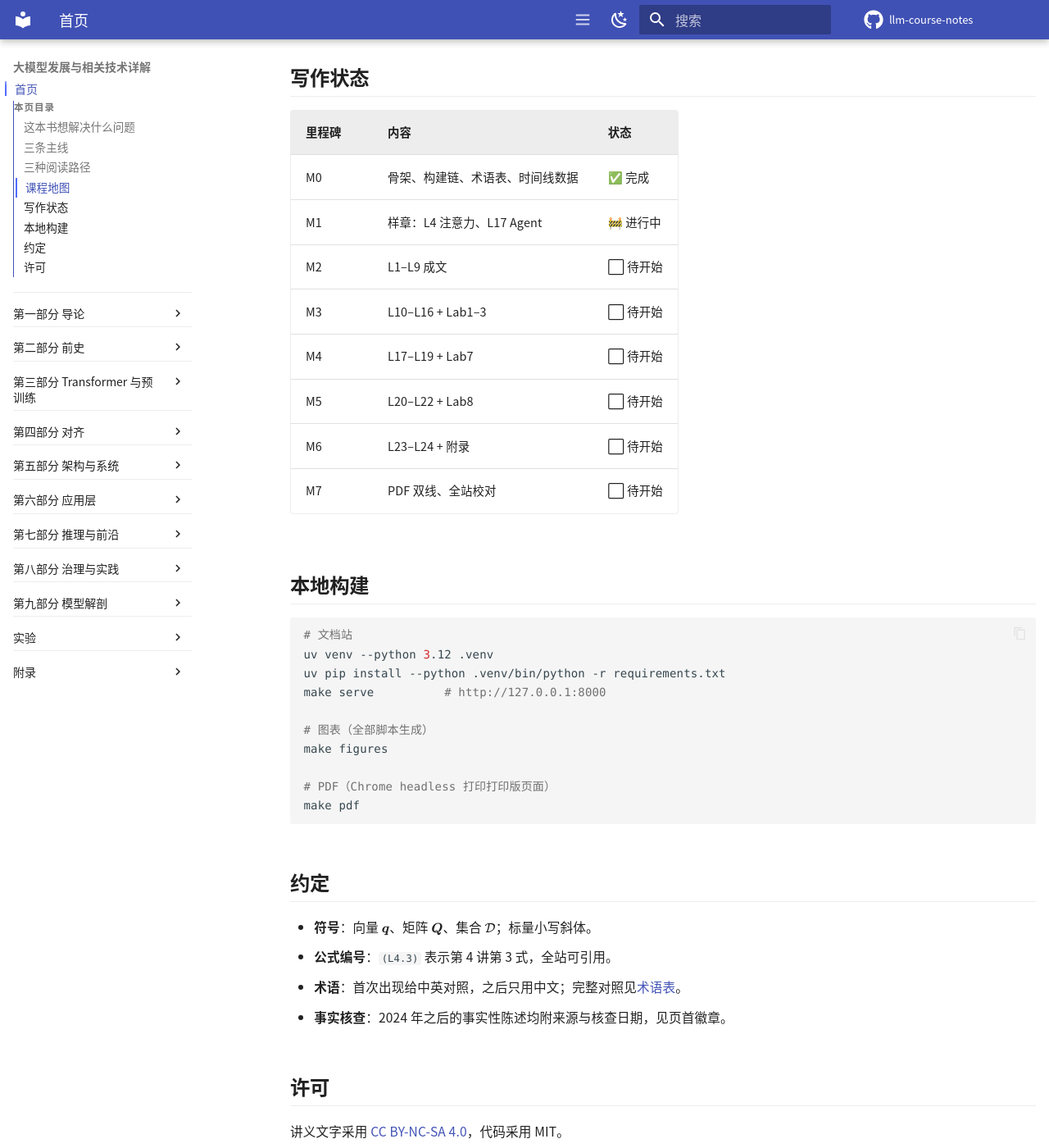
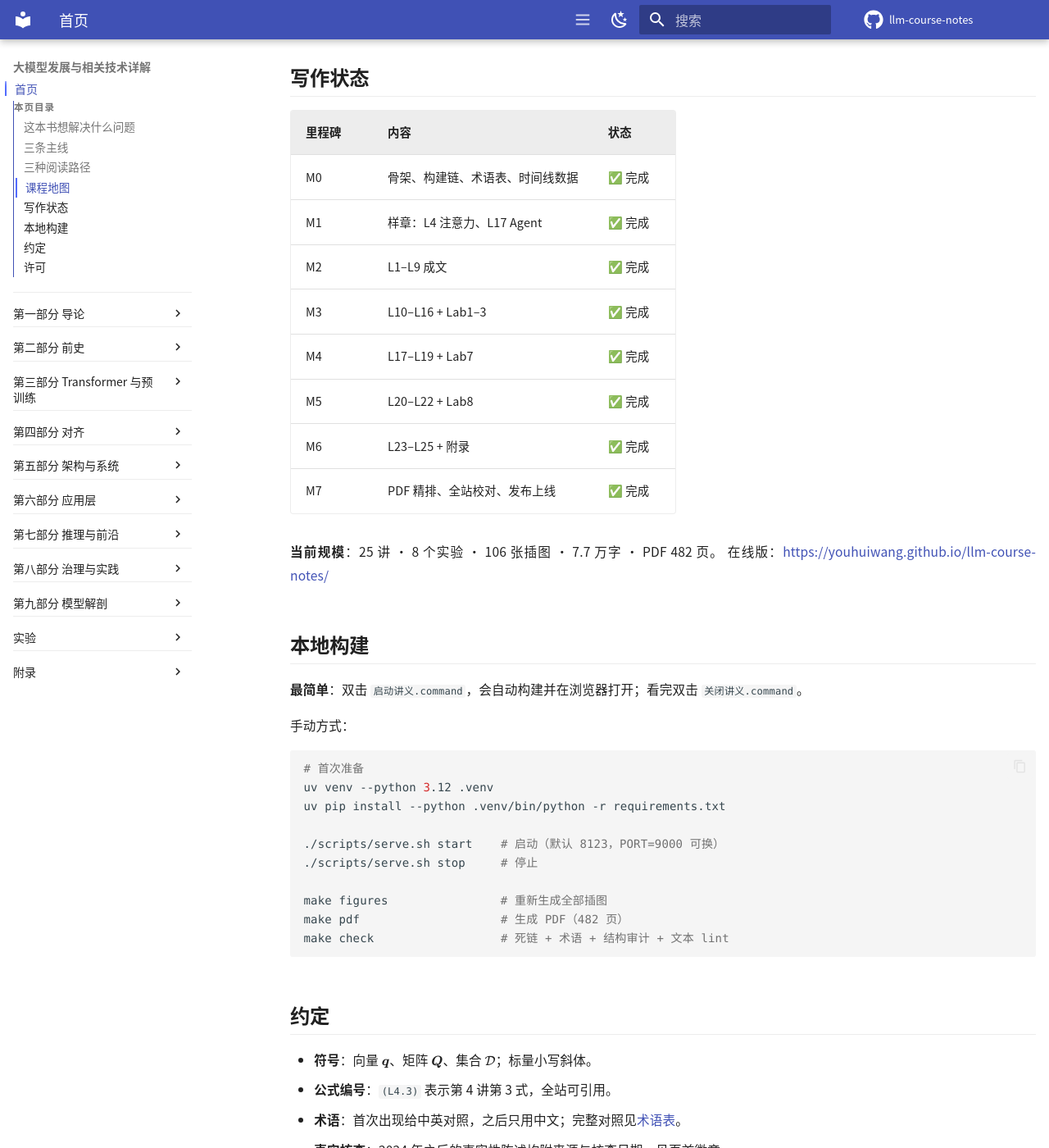
Before and after one commit to YouhuiWang/llm-course-notes, an MkDocs documentation site: the page built from docs/index.md, in a window 1280 px wide and 1400 px high, scrolled down 2420 px. Shown: the whole window at 82% size. Built offline with MkDocs 1.6.1 and Material for MkDocs 9.7.7, drawn with Linux system fonts in a browser that asks for light colours; nearby versions of some CDN libraries; library files that are not in the unit come from our copies; comment, search, counter and statistics services are not loaded.

````diff
--- a/docs/index.md
+++ b/docs/index.md
@@ -2,7 +2,7 @@
 
 <div class="grid cards" markdown>
 
--   **📖 24 讲系统讲义**
+-   **📖 25 讲系统讲义**
 
     ---
 
@@ -101,27 +101,34 @@
 | 里程碑 | 内容 | 状态 |
 |---|---|---|
 | M0 | 骨架、构建链、术语表、时间线数据 | ✅ 完成 |
-| M1 | 样章：L4 注意力、L17 Agent | 🚧 进行中 |
-| M2 | L1–L9 成文 | ⬜ 待开始 |
-| M3 | L10–L16 + Lab1–3 | ⬜ 待开始 |
-| M4 | L17–L19 + Lab7 | ⬜ 待开始 |
-| M5 | L20–L22 + Lab8 | ⬜ 待开始 |
-| M6 | L23–L24 + 附录 | ⬜ 待开始 |
-| M7 | PDF 双线、全站校对 | ⬜ 待开始 |
+| M1 | 样章：L4 注意力、L17 Agent | ✅ 完成 |
+| M2 | L1–L9 成文 | ✅ 完成 |
+| M3 | L10–L16 + Lab1–3 | ✅ 完成 |
+| M4 | L17–L19 + Lab7 | ✅ 完成 |
+| M5 | L20–L22 + Lab8 | ✅ 完成 |
+| M6 | L23–L25 + 附录 | ✅ 完成 |
+| M7 | PDF 精排、全站校对、发布上线 | ✅ 完成 |
+
+**当前规模**：25 讲 · 8 个实验 · 106 张插图 · 7.7 万字 · PDF 482 页。
+在线版：<https://youhuiwang.github.io/llm-course-notes/>
 
 ## 本地构建
 
+**最简单**：双击 `启动讲义.command`，会自动构建并在浏览器打开；看完双击 `关闭讲义.command`。
+
+手动方式：
+
 ```bash
-# 文档站
+# 首次准备
 uv venv --python 3.12 .venv
 uv pip install --python .venv/bin/python -r requirements.txt
-make serve          # http://127.0.0.1:8000
 
-# 图表（全部脚本生成）
-make figures
+./scripts/serve.sh start    # 启动（默认 8123，PORT=9000 可换）
+./scripts/serve.sh stop     # 停止
 
-# PDF（Chrome headless 打印打印版页面）
-make pdf
+make figures                # 重新生成全部插图
+make pdf                    # 生成 PDF（482 页）
+make check                  # 死链 + 术语 + 结构审计 + 文本 lint
 ```
 
 ## 约定
````
Also changed, not shown: README.md (+8 -5 lines).
